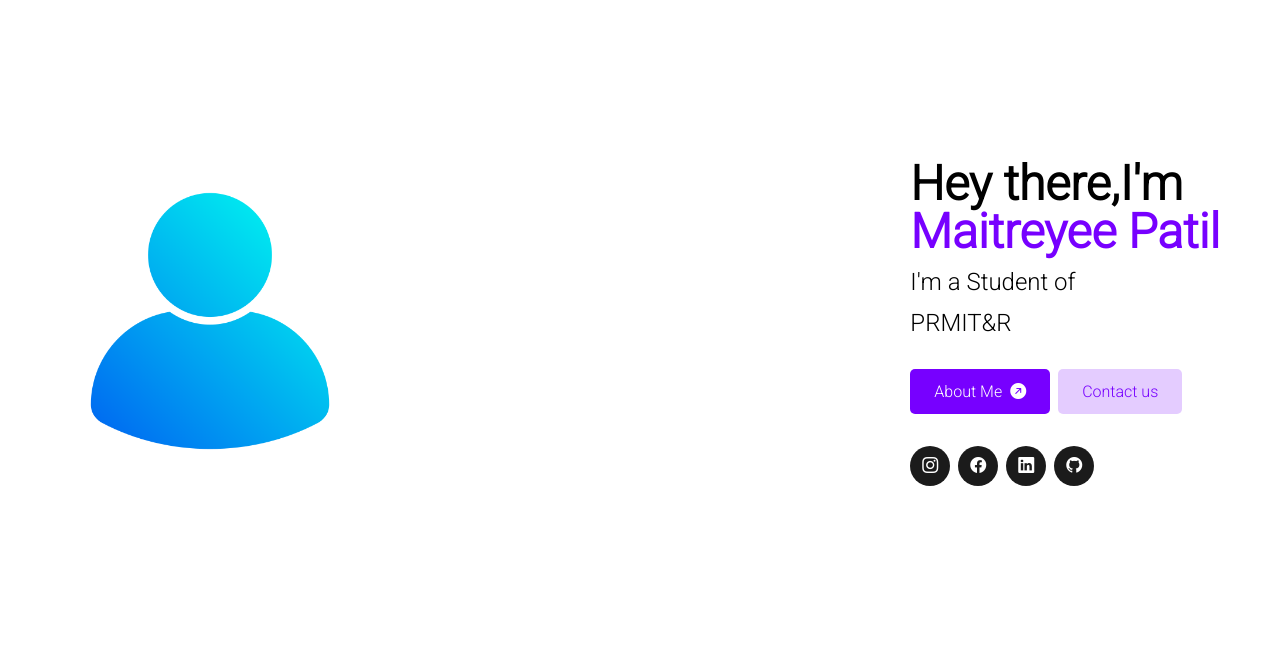
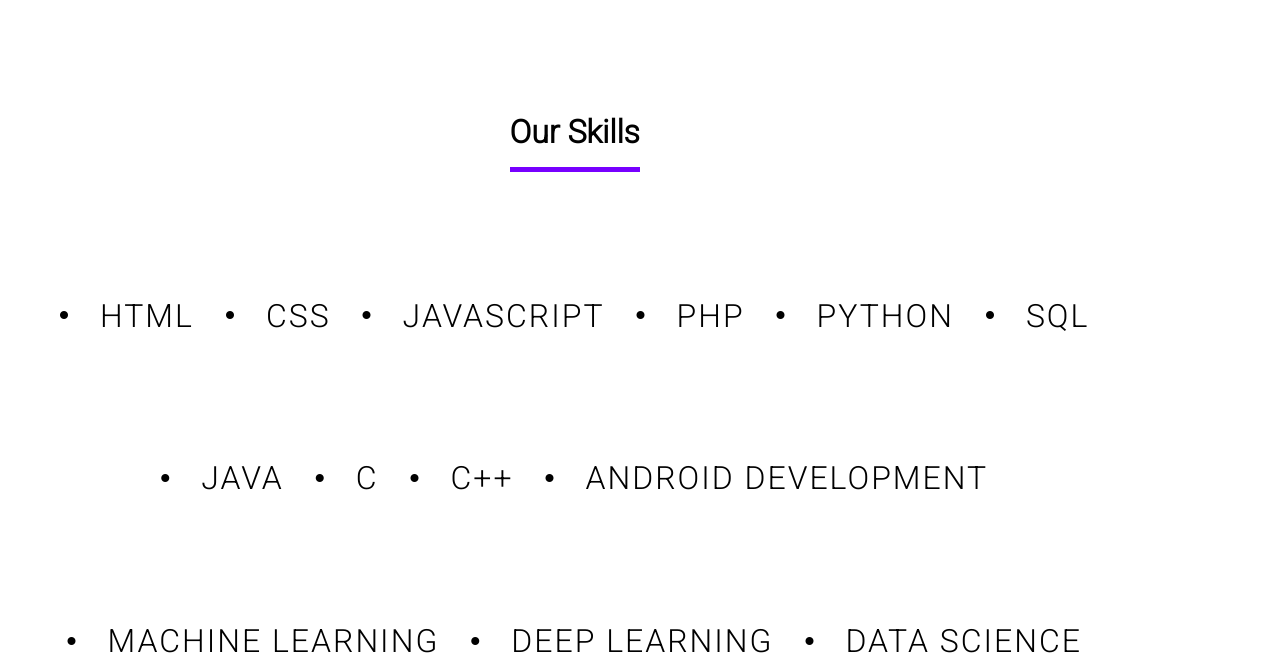
Before and after one commit to Maitreyee-Patil/Portfolio, a plain HTML site: page index.html in a window 1280 px wide. Shown: the part 692-1360 px from the top of the page. Drawn offline with nearby package versions, Linux system fonts and the light colour scheme.

Commit message:
Update index.html

```diff
--- a/index.html
+++ b/index.html
@@ -72,48 +72,6 @@
                     <img src="profile.png" alt="">
                 </div>
             </div>
-
-        </section>
-        <section class="hero">
-            <div class="container">
-                 <!-- image -->
-                 <div class="image">
-                    <img src="profile.png" alt="">
-                </div>
-                <!-- contenr -->
-                <div class="content">
-                    <h1>
-                        Hey there,I'm
-                        <span>Maitreyee Patil </span>
-                    </h1>
-
-                    <h2>I'm a Student of</h2>
-                    <h2>PRMIT&R</h2>
-
-                    <div class="btn-wrapper">
-                        <a class="btn btn-primary" href="#about">
-                            About Me
-                            <i class="bi bi-arrow-up-right-circle-fill"></i>
-                        </a>
-                        <a class="btn btn-secondary" href="#footer">
-                            Contact us
-                        </a>
-                    </div>
-                    <ul class="icon-wrapper">
-                        <li><a href="#"
-                                target="_blank"><i class="bi bi-instagram"></i></a></li>
-                        <li><a href="" target="_blank"><i
-                                    class="bi bi-facebook"></i></a>
-                        </li>
-                        <li><a href="#" target="_blank"><i
-                                    class="bi bi-linkedin"></i></a></li>
-                        <li><a href="#" target="_blank"><i class="bi bi-github"></i></a></li>
-                    </ul>
-                </div>
-
-            </div>
-
-        </section>
 
         <section class="skills" id="skills">
             <div class="container   ">
```
